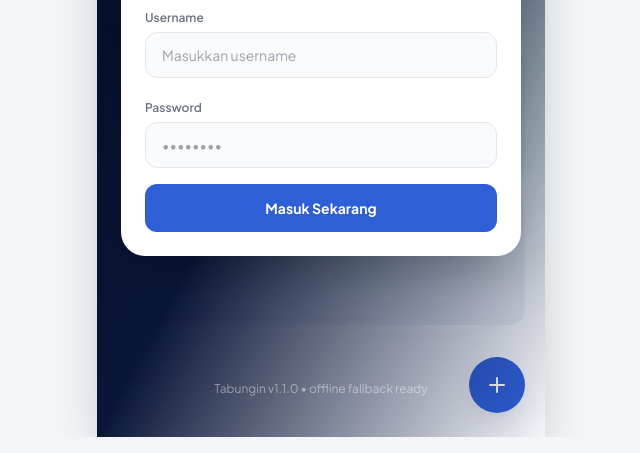
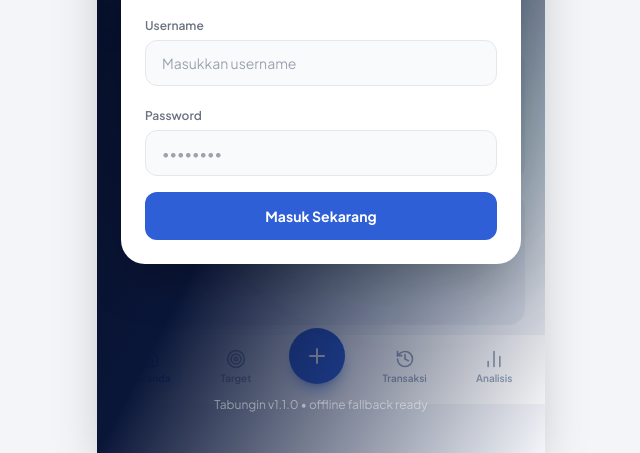
Before and after one commit to MUHULILAMRI/Tabungan_Target, a website: page www/index.html in a window 1280 px wide. Shown: the part 396-849 px from the top of the page, without its empty margins (319-959 px from the left). Drawn offline with nearby package versions, Linux system fonts and the light colour scheme.

Commit message:
feat: tambah bottom navigation bar (Beranda, Target, +, Transaksi, Analisis)

```diff
--- a/www/index.html
+++ b/www/index.html
@@ -200,6 +200,24 @@
                 transform: rotate(360deg);
             }
         }
+        /* ========================= BOTTOM NAV ========================= */
+        .nav-tab {
+            color: #94a3b8;
+            min-width: 56px;
+        }
+        .nav-tab:active { transform: scale(0.90); }
+        .nav-tab.active-tab {
+            color: #2f5fd6;
+            background: rgba(47, 95, 214, 0.10);
+        }
+        .dark .nav-tab { color: #64748b; }
+        .dark .nav-tab.active-tab {
+            color: #6d9eff;
+            background: rgba(109, 158, 255, 0.12);
+        }
+        /* Panel sections */
+        .tab-panel { display: none; }
+        .tab-panel.active-panel { display: block; }
     </style>
 </head>
 
@@ -362,7 +380,7 @@
         </section>
 
         <!-- ===================== TARGET LIST ===================== -->
-        <section class="px-5 mt-6 pb-28 flex-1">
+        <section id="panel-home" class="tab-panel active-panel px-5 mt-6 pb-32 flex-1">
             <div class="flex items-center justify-between mb-3">
                 <h3 class="font-bold text-navy-900 dark:text-slate-200 text-[15px]">Target Tabungan Saya</h3>
                 <span id="targetCountLabel" class="text-xs text-navy-800/50 dark:text-slate-400 font-medium"></span>
@@ -397,10 +415,51 @@
             <div id="targetList" class="space-y-3"></div>
         </section>
 
-        <!-- Floating add button -->
-        <button onclick="openModal('modalTambahTarget')" class="quick-btn absolute right-5 bottom-6 w-14 h-14 rounded-full bg-brand-500 text-white shadow-soft flex items-center justify-center transition z-30">
-            <i data-lucide="plus" class="w-6 h-6"></i>
-        </button>
+        <!-- ===================== BOTTOM NAVIGATION BAR ===================== -->
+        <nav id="bottomNav" class="fixed bottom-0 left-0 right-0 z-30 max-w-md mx-auto">
+            <!-- Safe area padding for iOS notch -->
+            <div class="bg-white/95 dark:bg-slate-900/95 backdrop-blur-xl border-t border-gray-100 dark:border-slate-800 px-2 pt-2 pb-3"
+                 style="padding-bottom: max(12px, env(safe-area-inset-bottom))">
+                <div class="flex items-center justify-around">
+
+                    <!-- Beranda -->
+                    <button onclick="switchTab('home')" id="tab-home"
+                        class="nav-tab active-tab flex flex-col items-center gap-0.5 px-3 py-1.5 rounded-2xl transition-all duration-200">
+                        <i data-lucide="home" class="w-5 h-5"></i>
+                        <span class="text-[10px] font-semibold">Beranda</span>
+                    </button>
+
+                    <!-- Target -->
+                    <button onclick="switchTab('targets')" id="tab-targets"
+                        class="nav-tab flex flex-col items-center gap-0.5 px-3 py-1.5 rounded-2xl transition-all duration-200">
+                        <i data-lucide="target" class="w-5 h-5"></i>
+                        <span class="text-[10px] font-semibold">Target</span>
+                    </button>
+
+                    <!-- Tombol Tambah (tengah) -->
+                    <button onclick="openModal('modalTambahTarget')"
+                        class="quick-btn -mt-6 w-14 h-14 rounded-full bg-brand-500 text-white shadow-lg shadow-brand-500/40 flex items-center justify-center transition-all duration-200 active:scale-90 hover:bg-brand-600">
+                        <i data-lucide="plus" class="w-6 h-6"></i>
+                    </button>
+
+                    <!-- Transaksi -->
+                    <button onclick="switchTab('transaksi')" id="tab-transaksi"
+                        class="nav-tab flex flex-col items-center gap-0.5 px-3 py-1.5 rounded-2xl transition-all duration-200">
+                        <i data-lucide="history" class="w-5 h-5"></i>
+                        <span class="text-[10px] font-semibold">Transaksi</span>
+                    </button>
+
+                    <!-- Analisis -->
+                    <button onclick="switchTab('analisis')" id="tab-analisis"
+                        class="nav-tab flex flex-col items-center gap-0.5 px-3 py-1.5 rounded-2xl transition-all duration-200">
+                        <i data-lucide="bar-chart-2" class="w-5 h-5"></i>
+                        <span class="text-[10px] font-semibold">Analisis</span>
+                    </button>
+
+                </div>
+            </div>
+        </nav>
+
 
 
         <!-- ===================== MODAL: TAMBAH TARGET ===================== -->
@@ -1573,7 +1632,49 @@
             });
         });
 
-        /* ========================= INITIALIZATION ========================= */
+        /* ========================= BOTTOM NAV TABS ========================= */
+        function switchTab(tab) {
+            // Update tab button active state
+            ['home','targets','transaksi','analisis'].forEach(t => {
+                const btn = document.getElementById('tab-' + t);
+                if (btn) btn.classList.remove('active-tab');
+            });
+            const activeBtn = document.getElementById('tab-' + tab);
+            if (activeBtn) activeBtn.classList.add('active-tab');
+
+            // Handle each tab action
+            if (tab === 'home') {
+                // Scroll to top
+                document.querySelector('#panel-home').scrollIntoView({ behavior: 'smooth' });
+            } else if (tab === 'targets') {
+                // Focus on target list
+                document.querySelector('#targetList').scrollIntoView({ behavior: 'smooth', block: 'start' });
+            } else if (tab === 'transaksi') {
+                // Open riwayat modal
+                openRiwayatModal();
+                // Reset active tab after modal opens
+                setTimeout(() => {
+                    ['home','targets','transaksi','analisis'].forEach(t => {
+                        const btn = document.getElementById('tab-' + t);
+                        if (btn) btn.classList.remove('active-tab');
+                    });
+                    const homeBtn = document.getElementById('tab-home');
+                    if (homeBtn) homeBtn.classList.add('active-tab');
+                }, 300);
+            } else if (tab === 'analisis') {
+                // Open analytics modal
+                openProgresDashboard();
+                // Reset active tab after modal opens
+                setTimeout(() => {
+                    ['home','targets','transaksi','analisis'].forEach(t => {
+                        const btn = document.getElementById('tab-' + t);
+                        if (btn) btn.classList.remove('active-tab');
+                    });
+                    const homeBtn = document.getElementById('tab-home');
+                    if (homeBtn) homeBtn.classList.add('active-tab');
+                }, 300);
+            }
+        }
         document.addEventListener('DOMContentLoaded', () => {
             // Apply Darkmode if saved
             if (localStorage.getItem('tabungin_darkmode') === 'enabled') {
```
